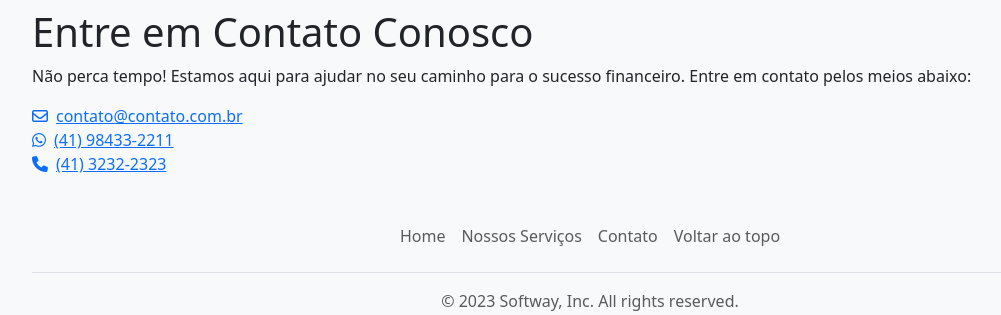
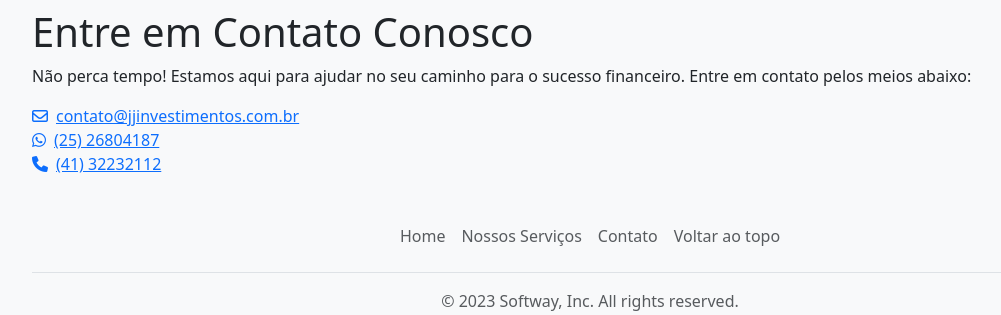
Before and after one commit to ramondllvcc/SA4-UC15-SENAI, a Django app: template case_techway-main/page_app/templates/page_app/partial/contato.html in a window 1280 px wide. Shown: the part 398-713 px from the top of the page, without its empty margins (50-1051 px from the left). Run offline with Django 4.2, Linux system fonts and the light colour scheme; the template is opened without the code that fills it, so the values that code supplies are empty; parts of the project's set-up code (start-up, migrations or seed data) failed here and were passed over; some libraries are stand-ins or nearby versions.

Commit message:
Alteração de dados de contato

```diff
--- a/case_techway-main/page_app/templates/page_app/partial/contato.html
+++ b/case_techway-main/page_app/templates/page_app/partial/contato.html
@@ -11,14 +11,14 @@
         abaixo:</p>
 
     <div class="contact-info">
-        <a href="mailto:contato@contato.com.br" class="d-block">
-            <i class="far fa-envelope mr-2"></i>contato@contato.com.br
+        <a href="mailto:contato@jjinvestimentos.com.br" class="d-block">
+            <i class="far fa-envelope mr-2"></i>contato@jjinvestimentos.com.br
         </a>
         <a href="http://wa.me/5541984332211?text=Ol%C3%A1%2C%20tenho%20interesse%20em%20saber%20mais%20informa%C3%A7%C3%B5es%20sobre%20investimentos.%20Estou%20ansioso%20para%20aprender." target="_blank" class="d-block">
-            <i class="fab fa-whatsapp mr-2"></i>(41) 98433-2211
+            <i class="fab fa-whatsapp mr-2"></i>(25) 26804187
         </a>
         <a href="tel:+554132322323" class="d-block">
-            <i class="fas fa-phone mr-2"></i>(41) 3232-2323
+            <i class="fas fa-phone mr-2"></i>(41) 32232112
         </a>
     </div>
 </div>
```
